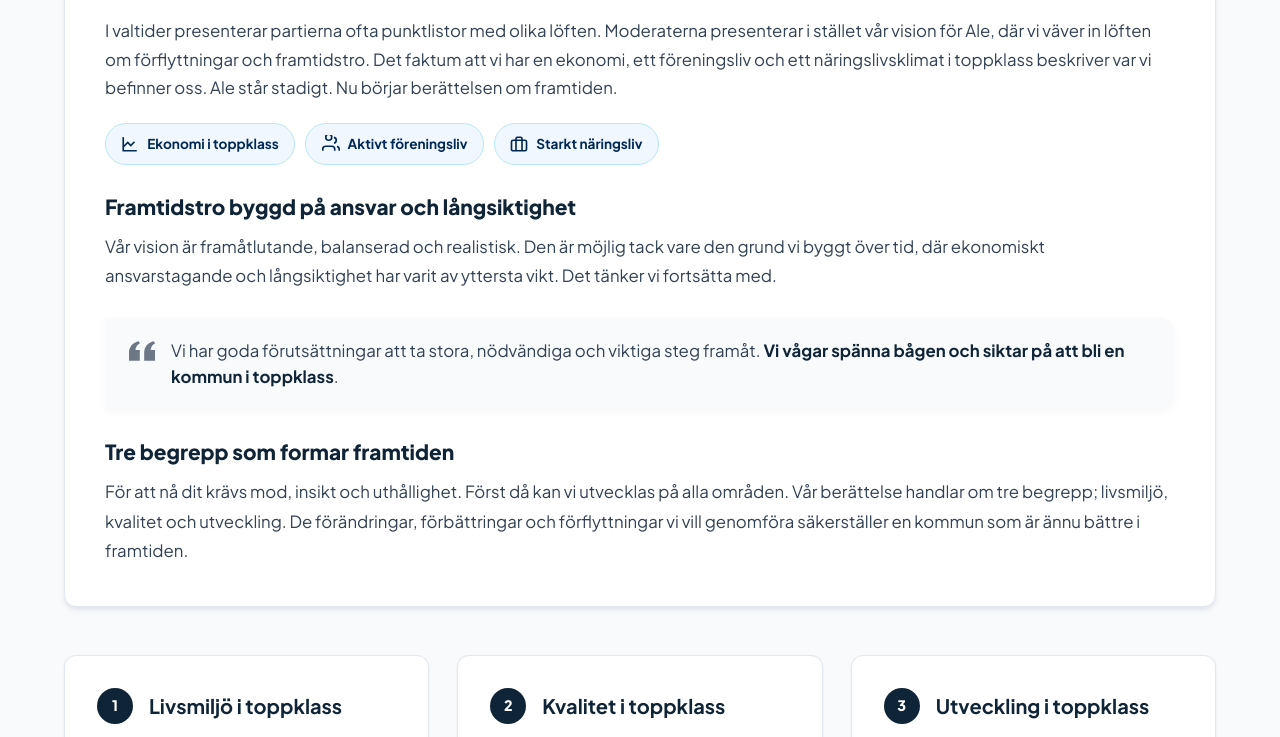
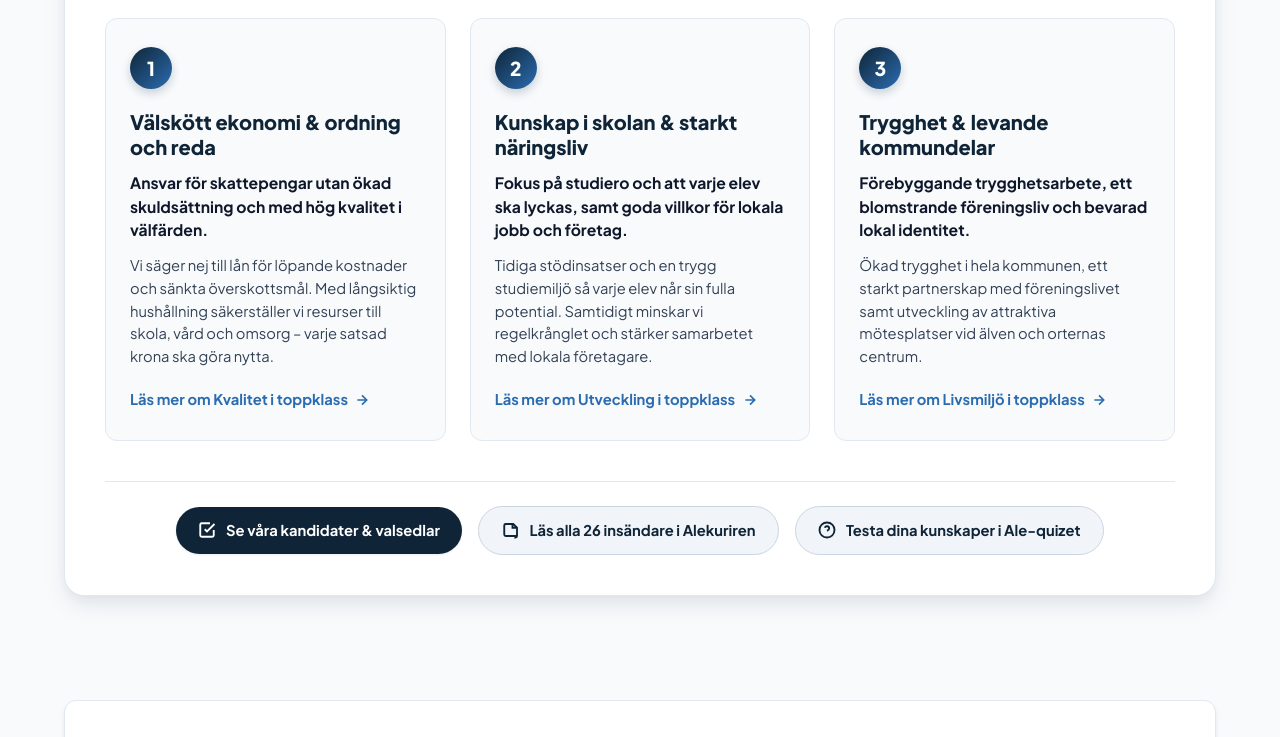
Before and after one commit to moderaterna-ale/moderaterna-ale, a website: page index.html in a window 1280 px wide. Shown: the part 801-1538 px from the top of the page. Drawn offline with Linux system fonts and the light colour scheme.

Commit message:
Publicera ny valdagslayout på startsidan med 3 skäl och spårad quizlänk

```diff
--- a/index.html
+++ b/index.html
@@ -93,15 +93,80 @@
   <section class="hero-section">
     <div class="hero-container">
       <div class="hero-content">
-        <div class="hero-badge">Moderaterna i Ale</div>
+        <div class="hero-badge">🗳️ Valdagen söndag 13 september</div>
         <h1 class="hero-title">
           <span class="hero-main-phrase">Ale på rätt väg</span>
           <span class="hero-tagline">Sväng inte vänster</span>
         </h1>
-        <p class="hero-subtitle">Kvalitet, utveckling och livsmiljö i toppklass</p>
+        <p class="hero-subtitle">Tre tydliga skäl att rösta på Moderaterna i morgondagens val till Kommunfullmäktige.</p>
       </div>
       <div class="hero-image-wrapper">
         <img src="https://ale.nu/wp/wp-content/uploads/2026/04/gruppbild-topp-5-1920x1080-1.jpg" alt="Topp 5 kandidater valet 2026" class="hero-image">
+      </div>
+    </div>
+  </section>
+
+  <!-- Election Day Focus: 3 Skäl Snabbguide -->
+  <section class="valdag-section" id="valdag-snabbguide">
+    <div class="valdag-container-card">
+      <div class="valdag-header-block">
+        <span class="valdag-badge">Valguide 2026</span>
+        <h2 class="valdag-main-title">3 skäl att rösta på Moderaterna i Ale</h2>
+        <p class="valdag-subtitle">För dig som vill ha en snabb överblick inför ditt val i morgon – vad vi står för och varför vi vill fortsätta utveckla Ale.</p>
+      </div>
+
+      <div class="reasons-cards-grid">
+        <!-- Reason 1 -->
+        <article class="reason-box">
+          <div class="reason-number-badge">1</div>
+          <h3 class="reason-title">Välskött ekonomi & ordning och reda</h3>
+          <p class="reason-core-text">Ansvar för skattepengar utan ökad skuldsättning och med hög kvalitet i välfärden.</p>
+          <p class="reason-body-text">Vi säger nej till lån för löpande kostnader och sänkta överskottsmål. Med långsiktig hushållning säkerställer vi resurser till skola, vård och omsorg – varje satsad krona ska göra nytta.</p>
+          <a href="kvalitet.html" class="reason-link">
+            <span>Läs mer om Kvalitet i toppklass</span>
+            <svg width="16" height="16" viewBox="0 0 24 24" fill="none" stroke="currentColor" stroke-width="2.5"><path d="M5 12h14M12 5l7 7-7 7"/></svg>
+          </a>
+        </article>
+
+        <!-- Reason 2 -->
+        <article class="reason-box">
+          <div class="reason-number-badge">2</div>
+          <h3 class="reason-title">Kunskap i skolan & starkt näringsliv</h3>
+          <p class="reason-core-text">Fokus på studiero och att varje elev ska lyckas, samt goda villkor för lokala jobb och företag.</p>
+          <p class="reason-body-text">Tidiga stödinsatser och en trygg studiemiljö så varje elev når sin fulla potential. Samtidigt minskar vi regelkrånglet och stärker samarbetet med lokala företagare.</p>
+          <a href="utveckling.html" class="reason-link">
+            <span>Läs mer om Utveckling i toppklass</span>
+            <svg width="16" height="16" viewBox="0 0 24 24" fill="none" stroke="currentColor" stroke-width="2.5"><path d="M5 12h14M12 5l7 7-7 7"/></svg>
+          </a>
+        </article>
+
+        <!-- Reason 3 -->
+        <article class="reason-box">
+          <div class="reason-number-badge">3</div>
+          <h3 class="reason-title">Trygghet & levande kommundelar</h3>
+          <p class="reason-core-text">Förebyggande trygghetsarbete, ett blomstrande föreningsliv och bevarad lokal identitet.</p>
+          <p class="reason-body-text">Ökad trygghet i hela kommunen, ett starkt partnerskap med föreningslivet samt utveckling av attraktiva mötesplatser vid älven och orternas centrum.</p>
+          <a href="livsmiljo.html" class="reason-link">
+            <span>Läs mer om Livsmiljö i toppklass</span>
+            <svg width="16" height="16" viewBox="0 0 24 24" fill="none" stroke="currentColor" stroke-width="2.5"><path d="M5 12h14M12 5l7 7-7 7"/></svg>
+          </a>
+        </article>
+      </div>
+
+      <!-- Quick Action Navigation for Voters -->
+      <div class="valdag-quick-actions">
+        <a href="folkvalda.html" class="btn-valdag-action btn-valdag-primary">
+          <svg width="18" height="18" viewBox="0 0 24 24" fill="none" stroke="currentColor" stroke-width="2.5"><path d="M9 11l3 3L22 4"/><path d="M21 12v7a2 2 0 0 1-2 2H5a2 2 0 0 1-2-2V5a2 2 0 0 1 2-2h11"/></svg>
+          <span>Se våra kandidater & valsedlar</span>
+        </a>
+        <a href="insandare.html" class="btn-valdag-action btn-valdag-secondary">
+          <svg width="18" height="18" viewBox="0 0 24 24" fill="none" stroke="currentColor" stroke-width="2.5"><path d="M19 20H5a2 2 0 0 1-2-2V6a2 2 0 0 1 2-2h10l5 5v11a2 2 0 0 1-2 2z"/><polyline points="14 3 14 9 19 9"/></svg>
+          <span>Läs alla 26 insändare i Alekuriren</span>
+        </a>
+        <a href="https://www.teddytassen.se/utv/ale/quiz.html?ref=hemsida" class="btn-valdag-action btn-valdag-secondary">
+          <svg width="18" height="18" viewBox="0 0 24 24" fill="none" stroke="currentColor" stroke-width="2.5"><circle cx="12" cy="12" r="10"/><path d="M9.09 9a3 3 0 0 1 5.83 1c0 2-3 3-3 3"/><line x1="12" y1="17" x2="12.01" y2="17"/></svg>
+          <span>Testa dina kunskaper i Ale-quizet</span>
+        </a>
       </div>
     </div>
   </section>
```
Also changed, not shown: index-draft.html (+1 -1 lines).
